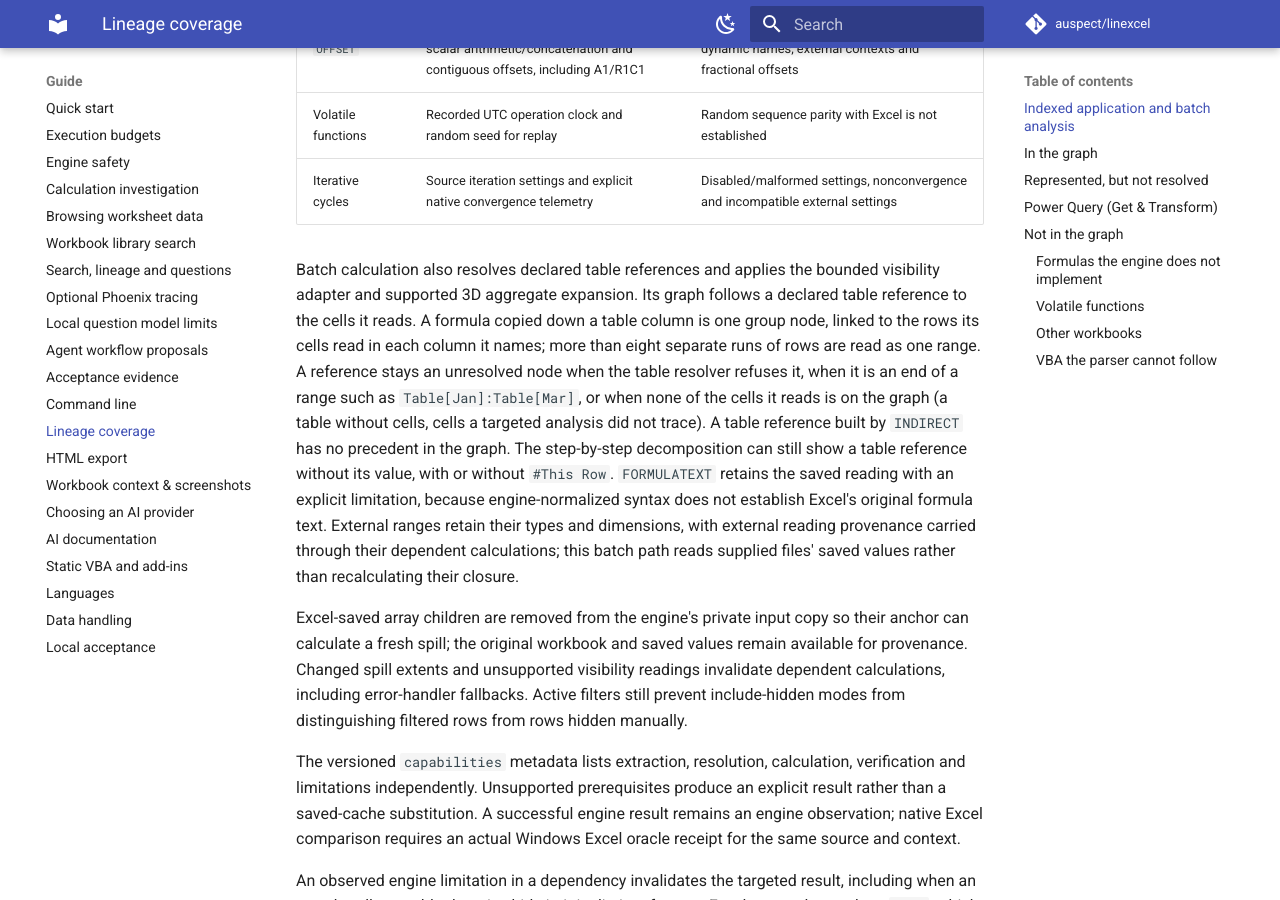
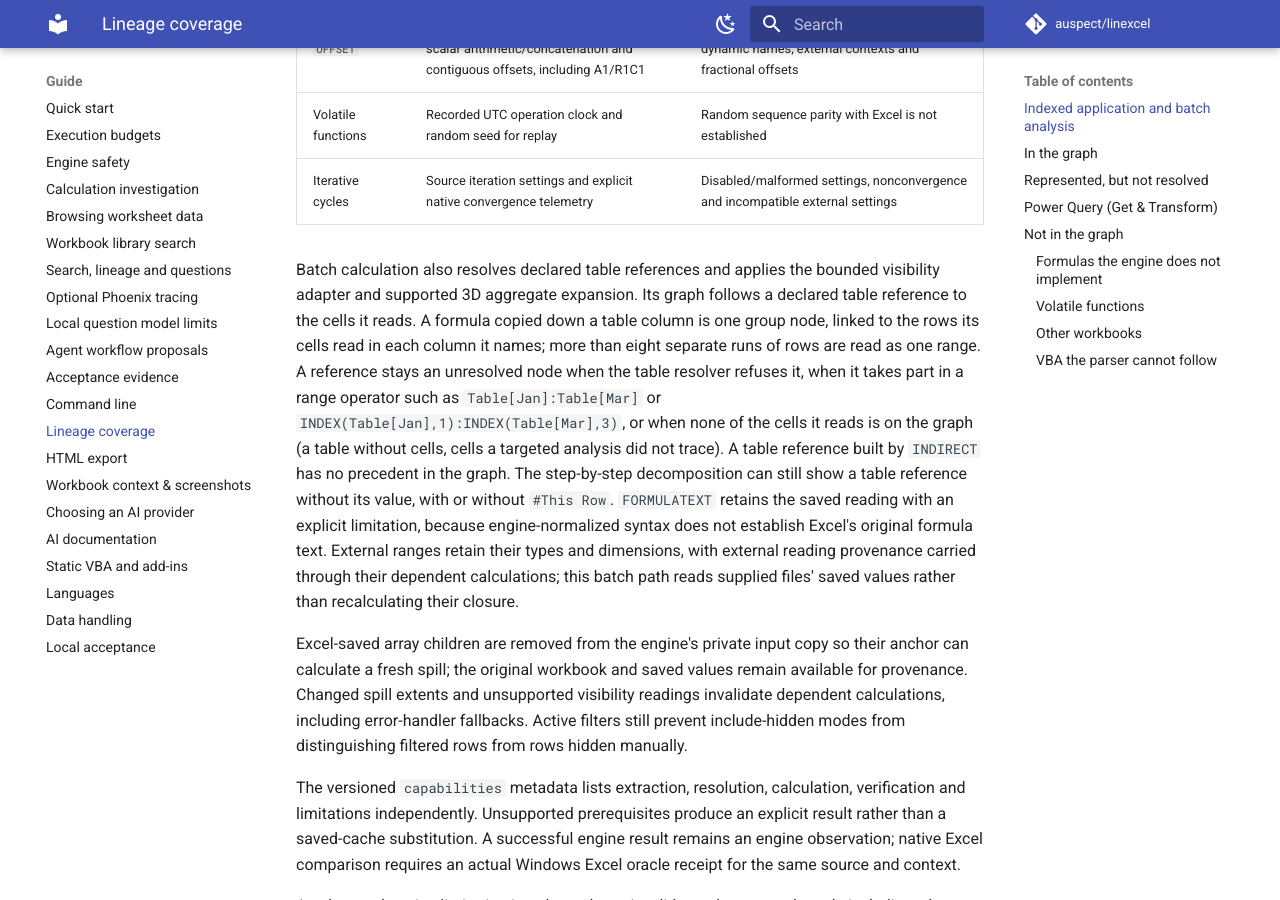
Before and after one commit to auspect/linexcel, an MkDocs documentation site: the page built from docs/guide/coverage.md, in a window 1280 px wide and 900 px high, scrolled down 1077 px. Built offline with MkDocs 1.6.1 and Material for MkDocs 9.7.7, drawn with Linux system fonts in a browser that asks for light colours; comment, search, counter and statistics services are not loaded.

Commit message:
Keep table references named inside a computed range end
The second review of the table lineage found the remaining form of the
range gap: INDEX(Table[Jan],1):INDEX(Table[Mar],3) was still linked to
the Jan and Mar columns alone, although the engine reads February. A
reference anywhere under a range operator now stays named, not only one
that is itself an end.

The test of cell-dependent refusals now refuses every cell before the
ones that resolve, under both writings: with a named table the cells
that resolved used to come second, so the test did not show what its
comment said.

Co-Authored-By: Claude Fable 5.2 <noreply@anthropic.com>

```diff
--- a/docs/guide/coverage.md
+++ b/docs/guide/coverage.md
@@ -30,9 +30,10 @@ declared table reference to the cells it reads. A formula copied down a table
 column is one group node, linked to the rows its cells read in each column it
 names; more than eight separate runs of rows are read as one range. A
 reference stays an unresolved node when the table resolver refuses it, when it
-is an end of a range such as `Table[Jan]:Table[Mar]`, or when none of the
-cells it reads is on the graph (a table without cells, cells a targeted
-analysis did not trace). A table reference built by `INDIRECT` has no
+takes part in a range operator such as `Table[Jan]:Table[Mar]` or
+`INDEX(Table[Jan],1):INDEX(Table[Mar],3)`, or when none of the cells it reads
+is on the graph (a table without cells, cells a targeted analysis did not
+trace). A table reference built by `INDIRECT` has no
 precedent in the graph. The step-by-step decomposition can still show a table
 reference without its value, with or without `#This Row`. `FORMULATEXT`
 retains the saved reading with an explicit limitation, because
```
Also changed, not shown: CHANGELOG.md (+4 -3 lines), 3 other files.
